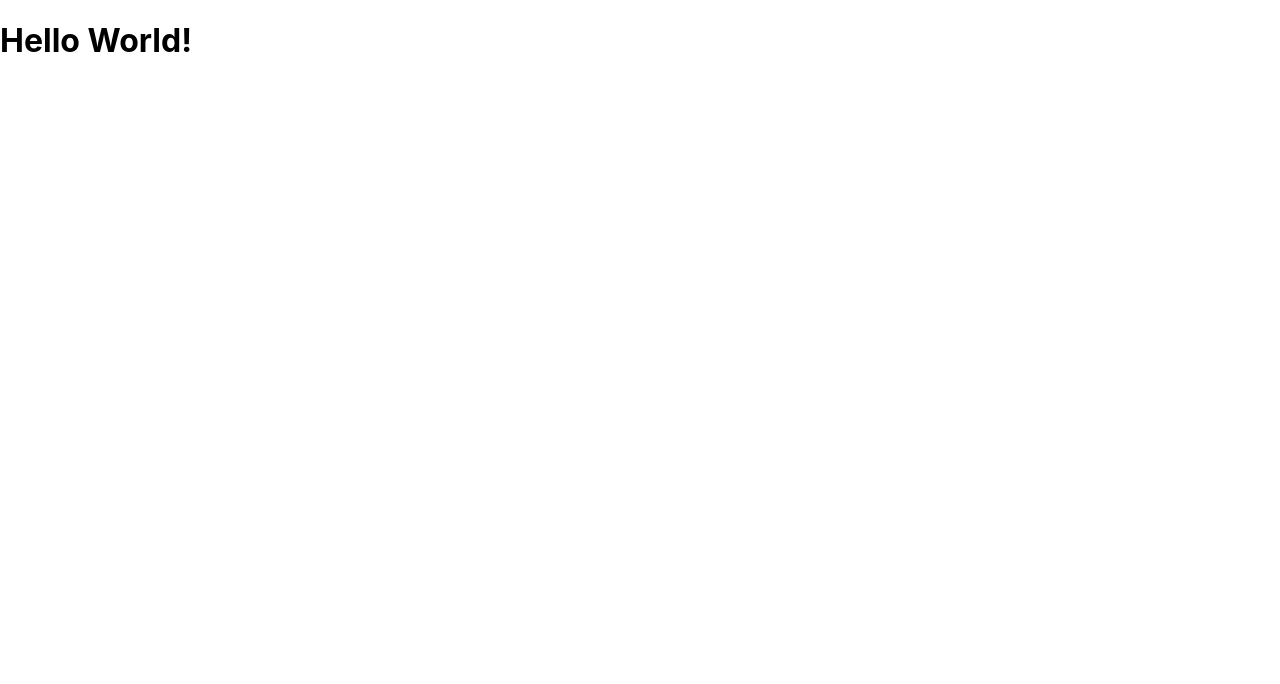
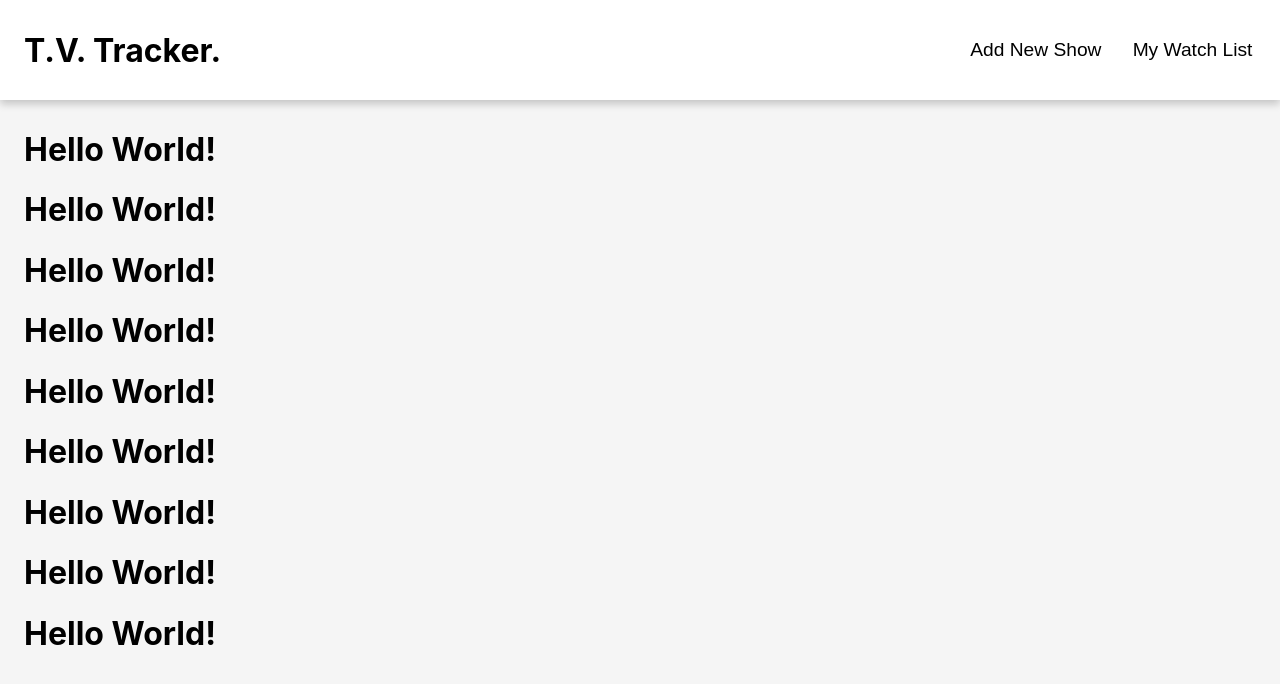
Before and after one commit to sarameix/Movie-App-FrontEnd, a React (Create React App) app: page / in a window 1280 px wide. Shown: the top 684 px of the page. Built offline with nearby package versions, Linux system fonts and the light colour scheme.

Commit message:
starting some html and css for front end react app

```diff
--- a/package.json
+++ b/package.json
@@ -9,6 +9,7 @@
     "@testing-library/jest-dom": "^5.16.5",
     "@testing-library/react": "^13.3.0",
     "@testing-library/user-event": "^13.5.0",
+    "axios": "^0.27.2",
     "react": "^18.2.0",
     "react-dom": "^18.2.0",
     "react-scripts": "5.0.1",
--- a/public/index.html
+++ b/public/index.html
@@ -24,7 +24,7 @@
       work correctly both with client-side routing and a non-root public URL.
       Learn how to configure a non-root public URL by running `npm run build`.
     -->
-    <title>React App</title>
+    <title>T.V. Tracker.</title>
   </head>
   <body>
     <noscript>You need to enable JavaScript to run this app.</noscript>
--- a/src/App.css
+++ b/src/App.css
@@ -1,38 +1,52 @@
-.App {
-  text-align: center;
+/*****************/
+/* Sticky Header */
+/*****************/
+
+header {
+  position: fixed;
+  top: 0;
+  left: 0;
+  background-color: white;
+  width: 100%;
+  height: 100px;
+  display: flex;
+  justify-content: space-between;
+  align-items: center;
+  box-shadow: 0px 4px 8px rgba(1, 1, 1, 0.2);
+  z-index: 1;
 }
 
-.App-logo {
-  height: 40vmin;
-  pointer-events: none;
+.header-title {
+  margin-left: .75em;
 }
 
-@media (prefers-reduced-motion: no-preference) {
-  .App-logo {
-    animation: App-logo-spin infinite 20s linear;
-  }
+.header-buttons {
+  margin: 0 .75em;
+  display: flex;
 }
 
-.App-header {
-  background-color: #282c34;
-  min-height: 100vh;
-  display: flex;
-  flex-direction: column;
-  align-items: center;
-  justify-content: center;
-  font-size: calc(10px + 2vmin);
-  color: white;
+.header-buttons > * {
+  background-color: rgba(255, 255, 255, 0);
+  font-size: 1.2em;
+  white-space: nowrap;
+  border-style: none;
+  margin: 0 .5em;
+  cursor: pointer;
 }
 
-.App-link {
-  color: #61dafb;
+.header-buttons > *:hover{
+  color: rgb(188, 16, 0)
 }
 
-@keyframes App-logo-spin {
-  from {
-    transform: rotate(0deg);
-  }
-  to {
-    transform: rotate(360deg);
-  }
+/*************/
+/* Body Tags */
+/*************/
+
+body {
+  background-color: rgb(245, 245, 245);
 }
+
+main {
+  padding: 0 1.5em;
+  margin-top: 130px;
+}
--- a/src/App.js
+++ b/src/App.js
@@ -1,11 +1,42 @@
+/////////////
+// IMPORTS //
+/////////////
+
 import './App.css';
+import {useState, useEffect} from 'react';
+import axios from 'axios';
+
+////////////////
+// COMPONENTS //
+////////////////
+
+import Header from './components/Header';
+
+////////////////////////
+// BODY HTML ELEMENTS //
+////////////////////////
 
 const App = () => {
   return (
     <>
-      <h1>Hello World!</h1>
+      <Header/>
+      <main>
+        <h1>Hello World!</h1>
+        <h1>Hello World!</h1>
+        <h1>Hello World!</h1>
+        <h1>Hello World!</h1>
+        <h1>Hello World!</h1>
+        <h1>Hello World!</h1>
+        <h1>Hello World!</h1>
+        <h1>Hello World!</h1>
+        <h1>Hello World!</h1>
+      </main>
     </>
   );
 }
 
+////////////////
+// EXPORT APP //
+////////////////
+
 export default App;
--- /dev/null
+++ b/src/components/Header.js
@@ -0,0 +1,13 @@
+const Header = (props) => {
+    return (
+        <header>
+            <h1 className="header-title">T.V. Tracker.</h1>
+            <div className="header-buttons">
+                <button>Add New Show</button>
+                <button>My Watch List</button>
+            </div>
+        </header>
+    )
+}
+
+export default Header;
```
Also changed, not shown: 1 other file (tests, documents, lock files or other folders).
